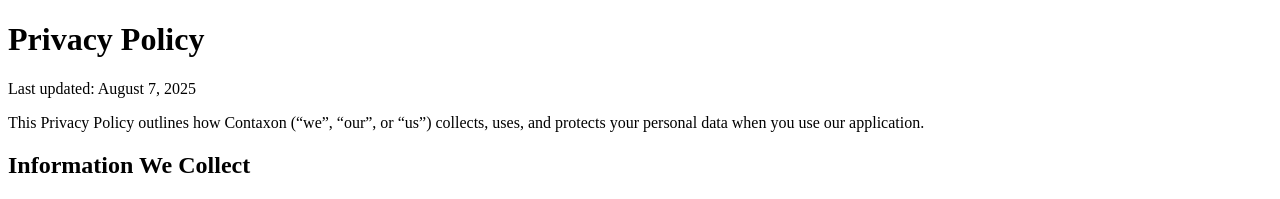
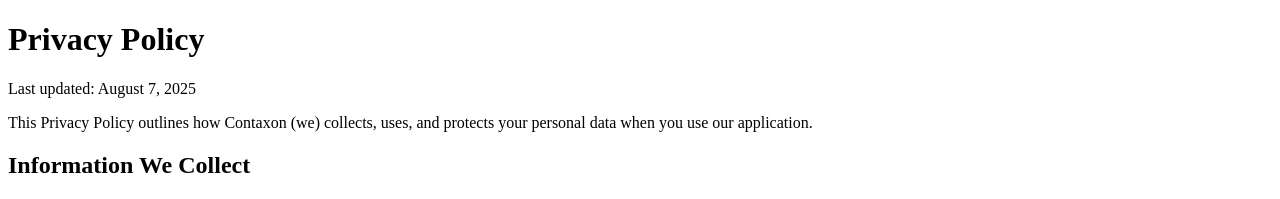
Before and after one commit to rammuchhal/privacy-policy-contaxon, a plain HTML site: page index.html in a window 1280 px wide. Shown: the top 199 px of the page. Drawn offline with Linux system fonts and the light colour scheme.

Commit message:
Update index.html

```diff
--- a/index.html
+++ b/index.html
@@ -9,7 +9,7 @@
 
   <p>Last updated: August 7, 2025</p>
 
-  <p>This Privacy Policy outlines how Contaxon (“we”, “our”, or “us”) collects, uses, and protects your personal data when you use our application.</p>
+  <p>This Privacy Policy outlines how Contaxon (we) collects, uses, and protects your personal data when you use our application.</p>
 
   <h2>Information We Collect</h2>
   <ul>
```
